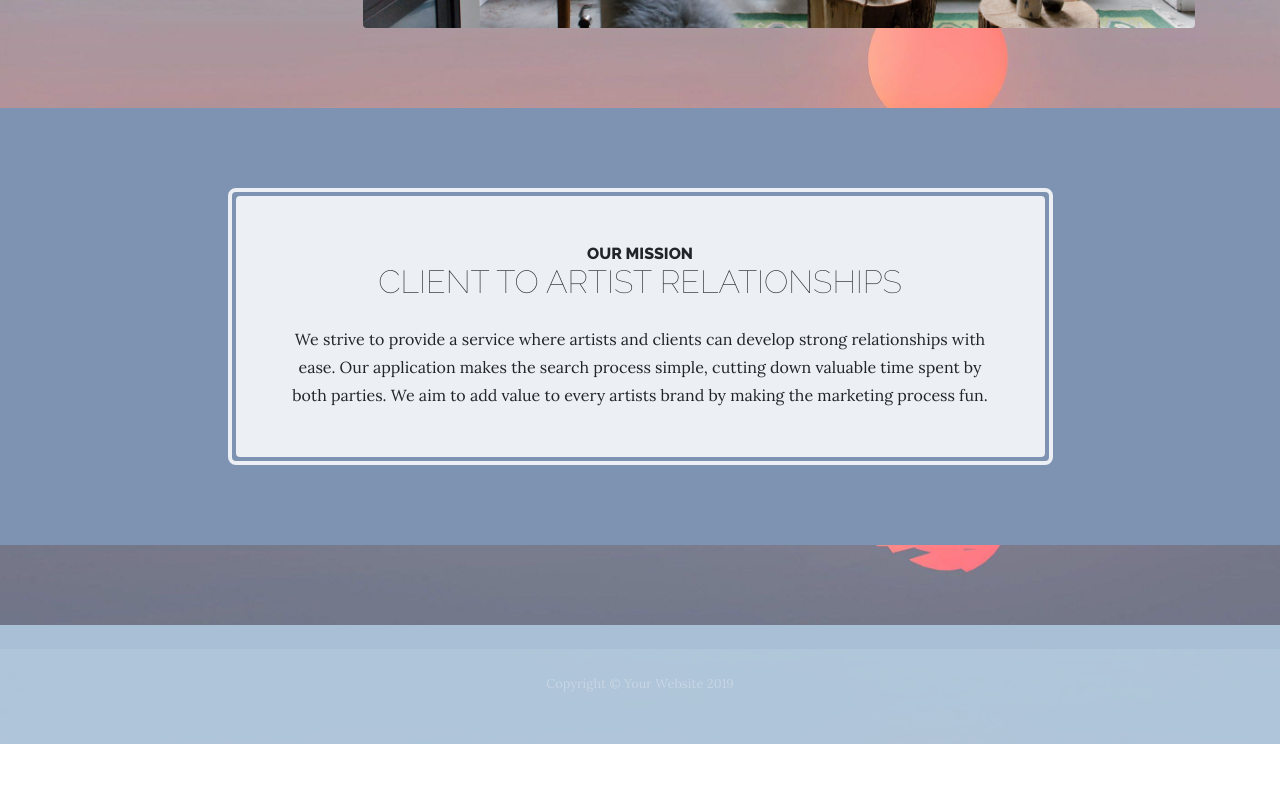
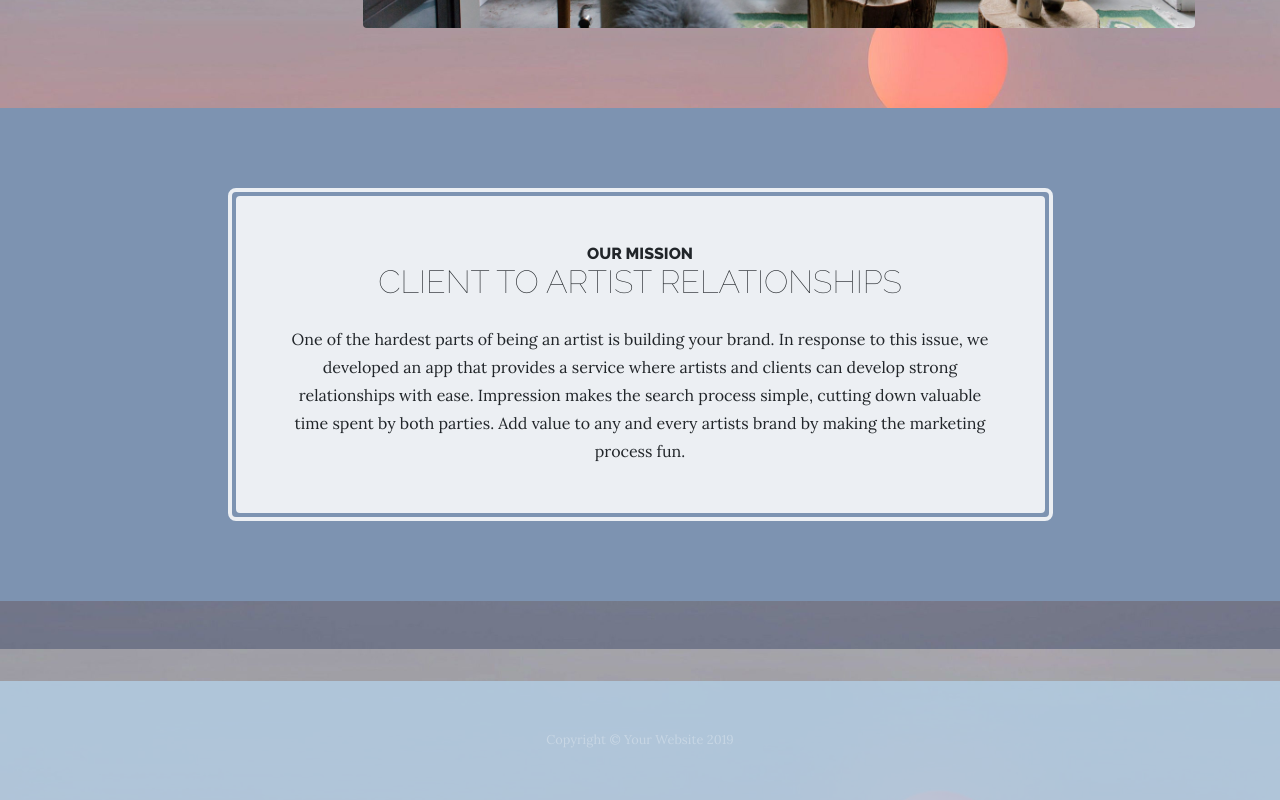
Before and after one commit to mrhall1222/Impression, a website: page index.html in a window 1280 px wide. Shown: the part 951-1751 px from the top of the page. Before the commit the page ends 1695 px from the top, so only its background shows below. Drawn offline with Linux system fonts and the light colour scheme.

Commit message:
updated about

```diff
--- a/index.html
+++ b/index.html
@@ -85,7 +85,7 @@
               <span class="section-heading-upper">Our Mission</span>
               <span class="section-heading-lower">Client to Artist Relationships</span>
             </h2>
-            <p class="mb-0">We strive to provide a service where artists and clients can develop strong relationships with ease. Our application makes the search process simple, cutting down valuable time spent by both parties. We aim to add value to every artists brand by making the marketing process fun.</p>
+            <p class="mb-0">One of the hardest parts of being an artist is building your brand. In response to this issue, we developed an app that provides a service where artists and clients can develop strong relationships with ease. Impression makes the search process simple, cutting down valuable time spent by both parties. Add value to any and every artists brand by making the marketing process fun.</p>
           </div>
         </div>
       </div>
```
